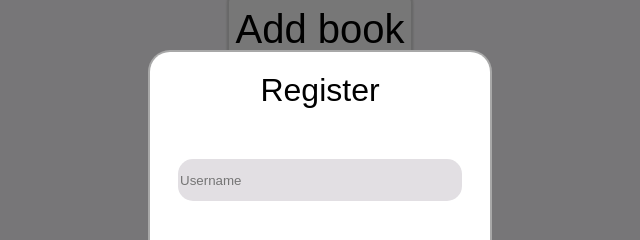
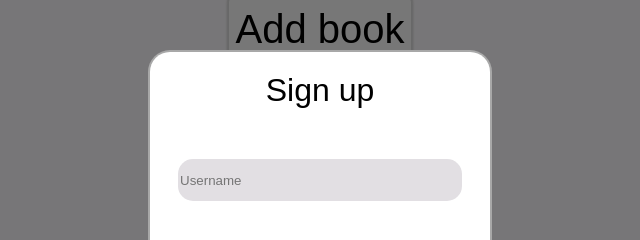
Before and after one commit to GINOILP4TATINO/Library, a plain HTML site: page index.html in a window 1280 px wide. Shown: the part 158-398 px from the top of the page, 320-960 px from the left. Drawn offline with Linux system fonts and the light colour scheme.

Commit message:
Modified Sign up text

```diff
--- a/index.html
+++ b/index.html
@@ -17,7 +17,7 @@
       </div>
       <div id="books">
         <div id="registerPopup" class="show">
-          <div class="text">Register</div>
+          <div class="text">Sign up</div>
           <input id="userName" placeholder="Username" type="text" />
           <input class="password" placeholder="Password" type="password" />
           <button id="submitBtn">Submit</button>
```
